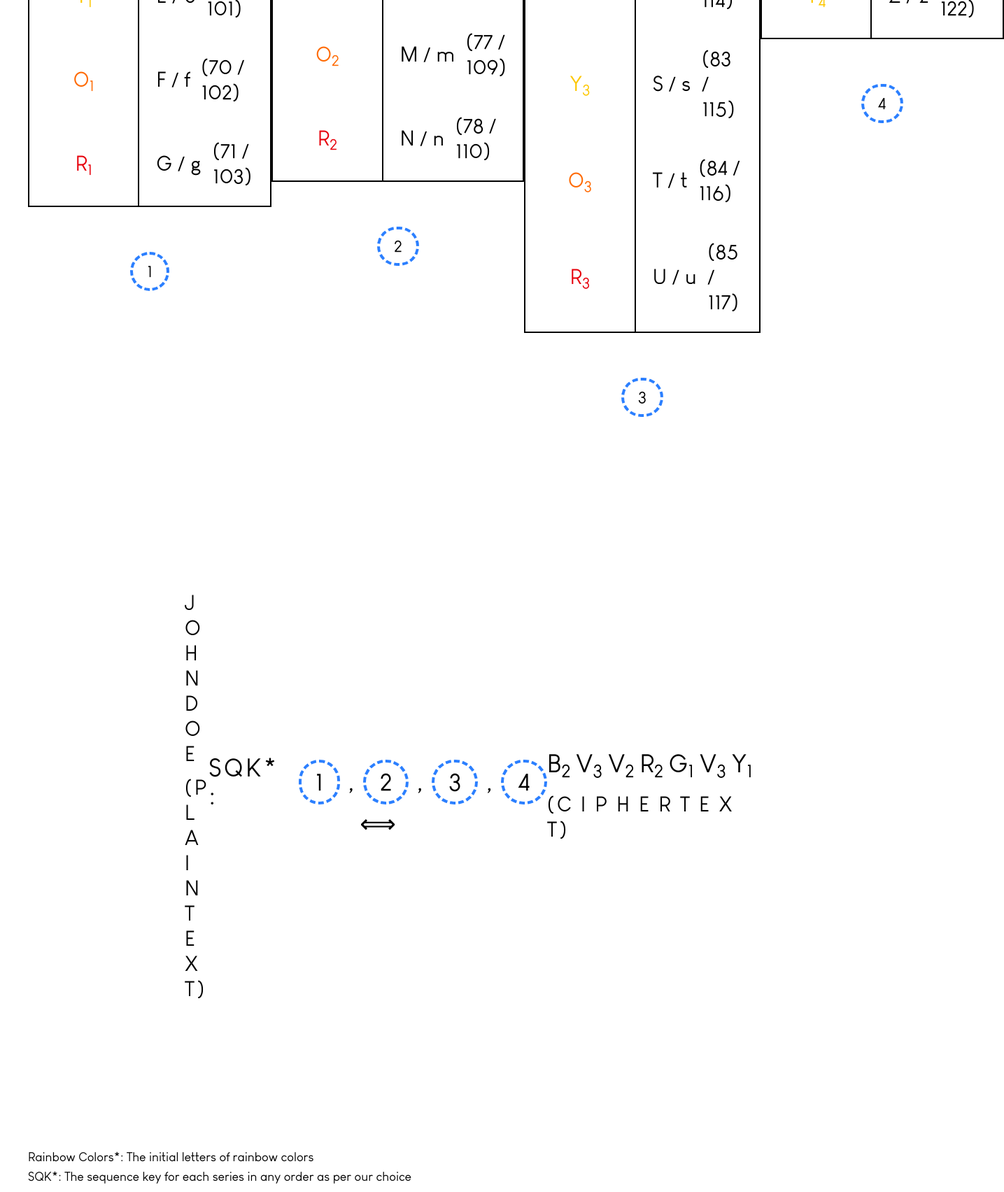
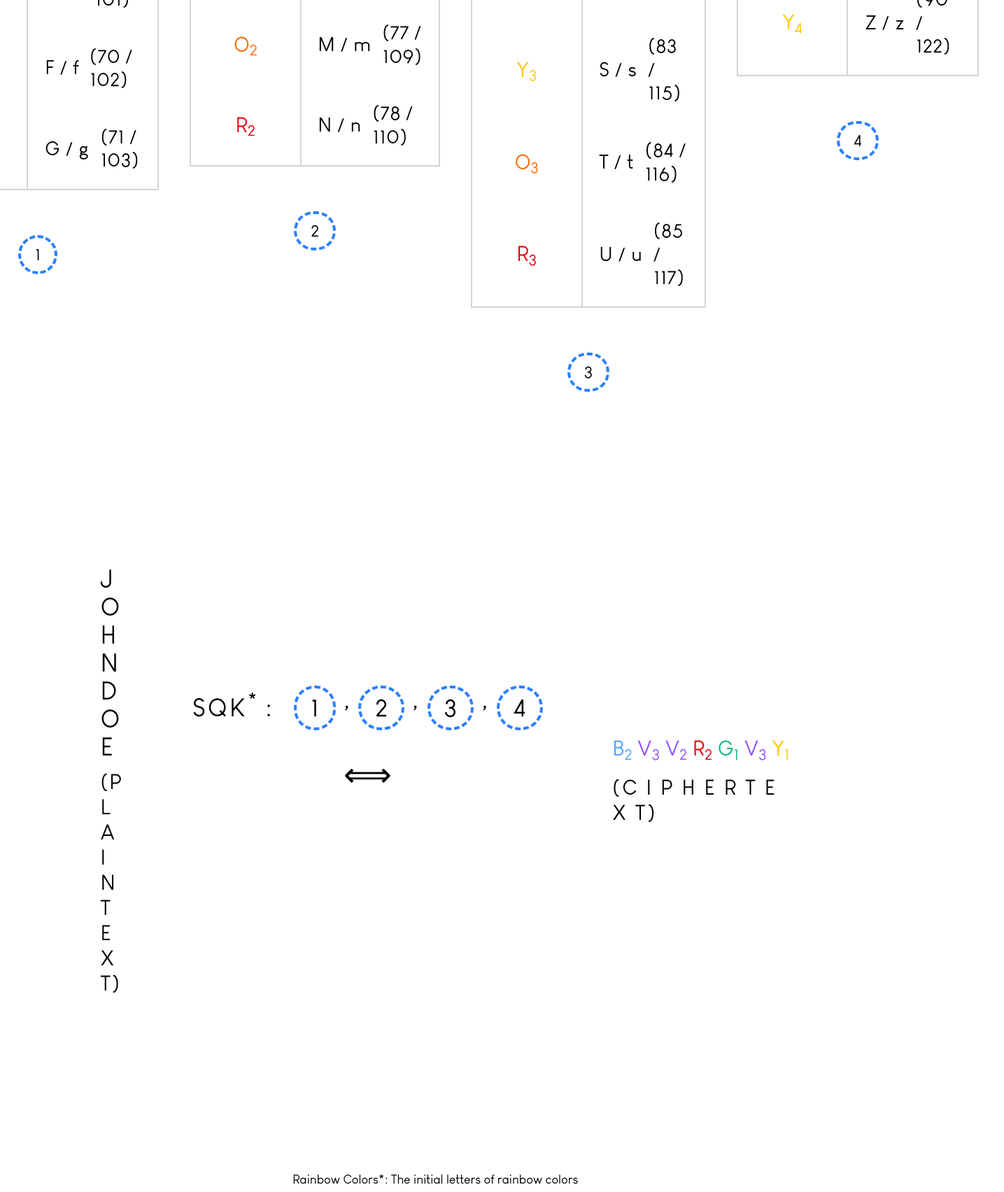
Before and after one commit to kodevx/rainbow-cipher, a React (Vite) app: page /about in a window 1280 px wide. Shown: the part 1060-2764 px from the top of the page at 70% size, 1435 px wide, since content can reach past the window. Built offline with nearby package versions, Linux system fonts and the light colour scheme.

Commit message:
feat: added responsive styles for about page

```diff
--- a/src/customComponents/AboutRainbowCipher/aboutRainbowCipher.tsx
+++ b/src/customComponents/AboutRainbowCipher/aboutRainbowCipher.tsx
@@ -1,7 +1,5 @@
 import React from 'react';
 import { RAINBOW_COLORS } from '../../constants/constants';
-
-import INFO_ICON from './icon/info_icon.png';
 
 const SEQUENCE_KEY = [1,2,3,4]
 
@@ -28,21 +26,21 @@ const getRainbowColorToAsciiCodeMappings = () => {
     for(const sequenceNumber of SEQUENCE_KEY) {
 
         const seriesElements = (
-            <div className={'self-start'}>
-                <div className={'text-2xl flex justify-center items-center mb-5'}>
+            <div key={sequenceNumber} className={'self-start mb-20 sm:mb-24 xl:mb-0'}>
+                <div className={'text-2xl flex justify-center items-center mb-8'}>
                     <span>{`S E Q U E N C E`}</span>
                     <span className={'ml-4'}>{sequenceNumber}</span>
                 </div>
-                <table key={sequenceNumber} className={'border-2'}>
+                <table key={sequenceNumber} className={'border-2 border-gray-300'}>
                     <thead>
                         <tr className={'text-2xl'}>
-                            <th className={'flex justify-center items-center border-b-2 px-7 py-4'}>
+                            <th className={'flex justify-center items-center border-b-2 border-gray-300 px-7 py-4'}>
                                 <span>
                                     Rainbow Colors
                                 </span>
                                 <sup>*</sup>
                             </th>
-                            <th className={'border-2 px-7 py-4'}>ASCII Code</th>
+                            <th className={'border-2 border-gray-300 px-7 py-4'}>ASCII Code</th>
                         </tr>
                     </thead>
                     <tbody>
@@ -51,7 +49,7 @@ const getRainbowColorToAsciiCodeMappings = () => {
                             if(alphabetUppercaseAsciiCode + index <= 90) {
                                 return (
                                     <tr key={`${rainbowColor}${index}`} className={'text-3xl'}>
-                                        <td className={'border-r-2'}>
+                                        <td className={'border-r-2 border-gray-300'}>
                                             <div className={'flex justify-center'}>
                                                 <div className={`${rainbowColorStyles[rainbowColor]}`}>
                                                     <span>
@@ -61,7 +59,7 @@ const getRainbowColorToAsciiCodeMappings = () => {
                                                 </div>
                                             </div>
                                         </td>
-                                        <td className={'px-6 py-6'}>
+                                        <td className={'px-6 py-6 text-[28px] tracking-wide'}>
                                             <div className={'flex justify-center items-center'}>
                                                 <div className={'mr-4'}>
                                                     <span className={'mr-2'}>{String.fromCharCode(alphabetUppercaseAsciiCode + index)}</span>
@@ -75,7 +73,7 @@ const getRainbowColorToAsciiCodeMappings = () => {
                                     </tr>
                                 )
                             } else {
-                                return null
+                                return null;
                             }
                         })}
                     </tbody>
@@ -102,24 +100,28 @@ const AboutRainbowCipher = () => {
     const tableElements = getRainbowColorToAsciiCodeMappings();
 
     return (
-        <div className={'font-louis p-10'}>
-            <div className={'flex justify-between items-center mb-10 mt-16'}>
+        <div className={'font-louis p-10 flex xl:flex-none flex-col justify-center xl:justify-between items-center'}>
+            <div className={'flex flex-col sm:flex-col md:flex-col xl:flex-row justify-between items-center mb-10 mt-16 gap-11'}>
                 {tableElements}
             </div>
-            <div className={'flex justify-around items-center px-56 py-52'}>
-                <div className={'text-3xl tracking-widest flex-col justify-center items-center'}>
-                    <div className={'flex justify-center'}>
+            <div className={'flex flex-col sm:flex-col md:flex-col lg:flex-col xl:flex-row justify-around items-center px-0 xl:px-56 py-10 xl:py-52 xl:gap-25'}>
+                <div className={'tracking-widest flex-col justify-center items-center mb-10 sm:mb-10 lg:mb-10 xl:mb-0'}>
+                    <div className={'flex justify-center text-4xl lg:text-4xl xl:text-4xl'}>
                         <div>J O H N  D O E</div>
                     </div>
                     <div className={'mt-3'}>
-                        <div className={'flex justify-center'}>
+                        <div className={'flex justify-center text-2xl lg:text-2xl xl:text-3xl'}>
                             (P L A I N T E X T)
                         </div>
                     </div>
                 </div>
                 <div className={'text-4xl flex flex-col items-center'}>
-                    <span className={'flex items-center justify-center'}>
-                        <span className={'mr-7 tracking-widest'}>SQK* :</span>
+                    <div className={'flex flex-col sm:flex-col md:flex-row items-center justify-center'}>
+                        <div className={'mr-7 flex tracking-widest mb-6 sm:mb-6 md:mb-0 lg:mb-0 xl:mb-0'}>
+                            <span>SQK<sup>*</sup></span>
+                            <span className={'hidden ml-0 md:block md:ml-2'}>:</span>
+                        </div>
+                        <div className={'flex flex-row'}>
                             <span className={'border-4 border-blue-500 border-dashed flex justify-center py-2 px-5 rounded-full mr-3'}>
                                 {SEQUENCE_KEY[0]}
                             </span>,
@@ -132,54 +134,55 @@ const AboutRainbowCipher = () => {
                             <span className={'border-4 border-blue-500 border-dashed flex justify-center py-2 px-5 rounded-full ml-3'}>
                                 {SEQUENCE_KEY[3]}
                             </span>
-                    </span>
-                    <span>
+                        </div>
+                    </div>
+                    <div className={'text-5xl lg:text-4xl xl:text-5xl rotate-90 md:rotate-90 lg:rotate-90 xl:rotate-0 my-20 md:my-10 lg:my-15 xl:mt-10 xl:mb-30'}>
                         ⟺
-                    </span>
                     </div>
-                <div className={'text-4xl flex-col'}>
-                    <div className={'flex justify-center'}>
+                </div>
+                <div className={'flex-col'}>
+                    <div className={'flex justify-center text-4xl lg:text-4xl xl:text-3xl'}>
                         <div className={'flex'}>
-                            <div className={'mr-2'}>
+                            <div className={`mr-2 ${rainbowColorStyles['B']}`}>
                                 <span>B</span>
                                 <sub>2</sub>
                             </div>
-                            <div className={'mr-2'}>
+                            <div className={`mr-2 ${rainbowColorStyles['V']}`}>
                                 <span>V</span>
                                 <sub>3</sub>
                             </div>
-                            <div className={'mr-2'}>
+                            <div className={`mr-2 ${rainbowColorStyles['V']}`}>
                                 <span>V</span>
                                 <sub>2</sub>
                             </div>
-                            <div className={'mr-2'}>
+                            <div className={`mr-2 ${rainbowColorStyles['R']}`}>
                                 <span>R</span>
                                 <sub>2</sub>
                             </div>
-                            <div className={'mr-2'}>
+                            <div className={`mr-2 ${rainbowColorStyles['G']}`}>
                                 <span>G</span>
                                 <sub>1</sub>
                             </div>
-                            <div className={'mr-2'}>
+                            <div className={`mr-2 ${rainbowColorStyles['V']}`}>
                                 <span>V</span>
                                 <sub>3</sub>
                             </div>
-                            <div className={'mr-2'}>
+                            <div className={`mr-2 ${rainbowColorStyles['Y']}`}>
                                 <span>Y</span>
                                 <sub>1</sub>
                             </div>
                         </div>
                     </div>
-                    <div className={'text-3xl mt-5'}>
+                    <div className={'mt-5 text-2xl lg:text-2xl xl:text-3xl'}>
                         <div className={'flex justify-center tracking-widest'}>
                             (C I P H E R T E X T)
                         </div>
                     </div>
                 </div>
             </div>
-            <div className={'flex flex-col text-lg'}>
+            <div className={'flex flex-col text-lg mt-20 md:mt-10'}>
                 <div>Rainbow Colors*: The initial letters of rainbow colors</div>
-                <div>SQK*: The sequence key for each series in any order as per our choice</div>
+                <div>SQK*: The sequence number for each series in any order</div>
             </div>
         </div>
     )
```
Lines whose indentation alone changed are shown as unchanged.
